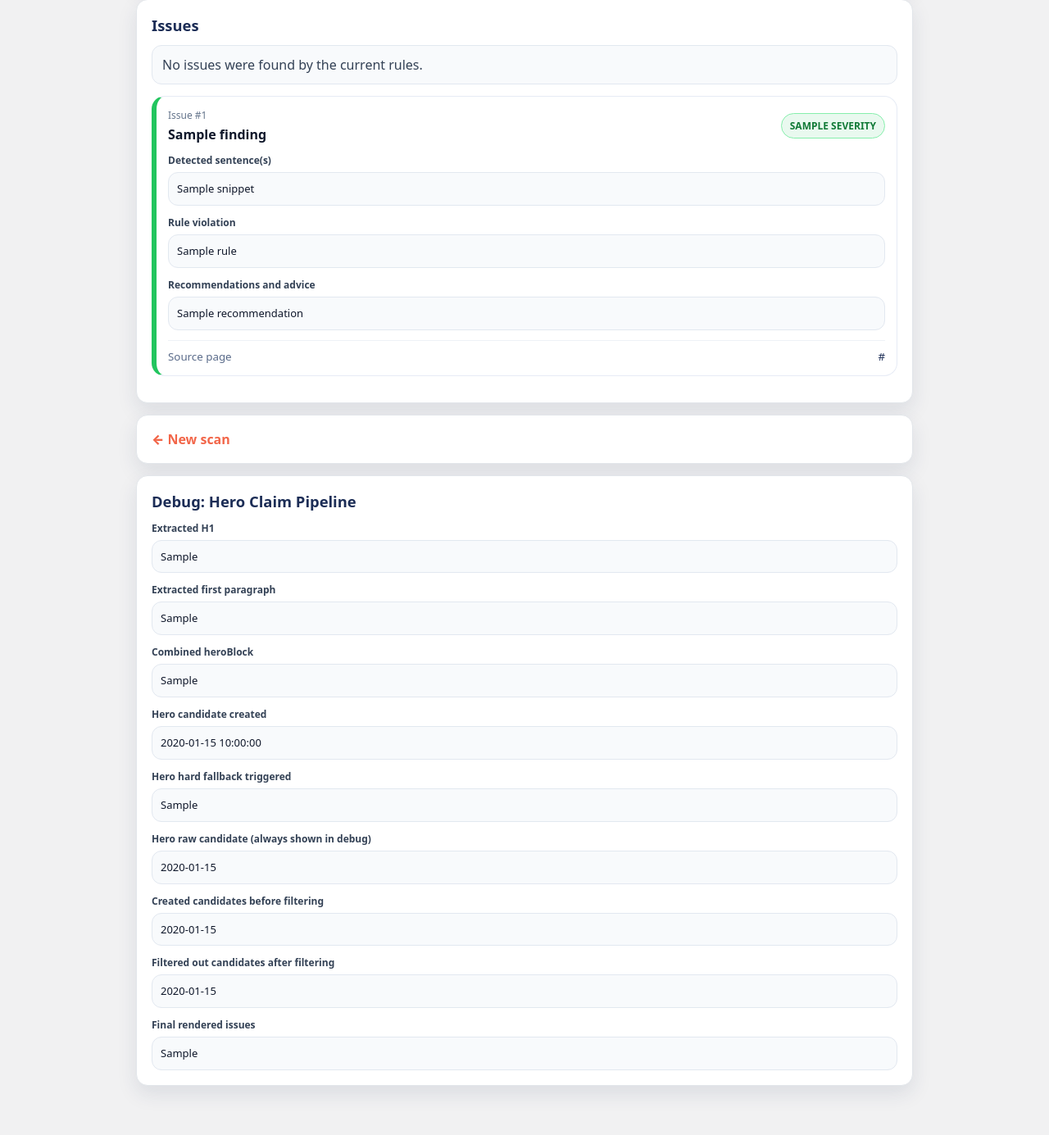
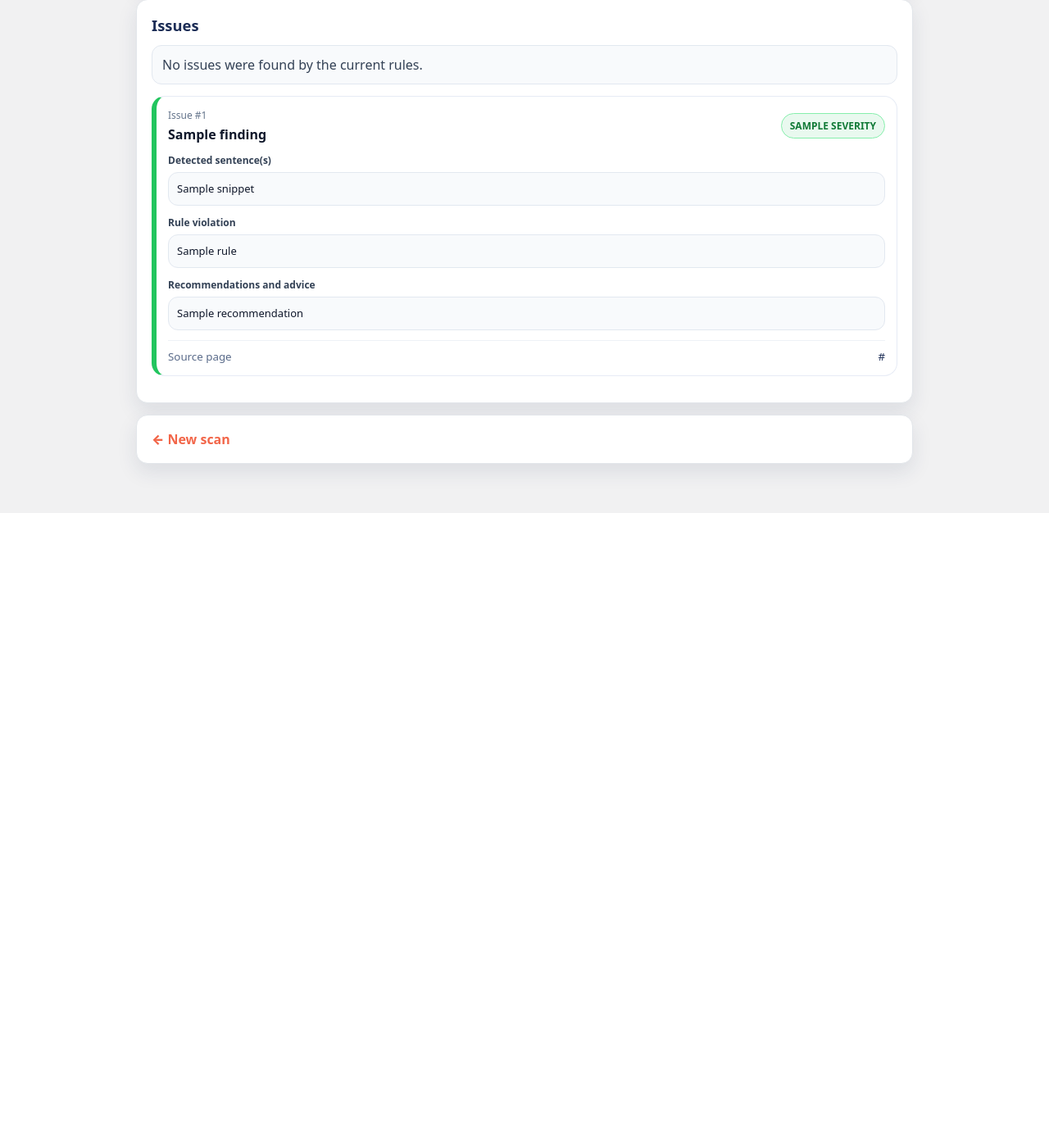
Before and after one commit to JayDee75/greencheck, a FastAPI app: template templates/report.html in a window 1280 px wide. Shown: the part 332-1717 px from the top of the page at 82% size. After the commit the page ends 958 px from the top, so only its background shows below. Run offline with FastAPI, Linux system fonts and the light colour scheme; the template is opened without the code that fills it: most values are stand-ins (such as "Sample title", 1, 10 or a date in 2020).

Commit message:
Remove debug hero claim pipeline UI from report

```diff
--- a/templates/report.html
+++ b/templates/report.html
@@ -117,47 +117,6 @@
       <a class="link" href="/">← New scan</a>
     </section>
 
-    {% if debug_data %}
-    <section class="card">
-      <h2 class="h2">Debug: Hero Claim Pipeline</h2>
-      <div class="issue-section">
-        <div class="issue-k">Extracted H1</div>
-        <div class="issue-box">{{ debug_data.extracted_h1 }}</div>
-      </div>
-      <div class="issue-section">
-        <div class="issue-k">Extracted first paragraph</div>
-        <div class="issue-box">{{ debug_data.extracted_first_paragraph }}</div>
-      </div>
-      <div class="issue-section">
-        <div class="issue-k">Combined heroBlock</div>
-        <div class="issue-box">{{ debug_data.hero_block }}</div>
-      </div>
-      <div class="issue-section">
-        <div class="issue-k">Hero candidate created</div>
-        <div class="issue-box">{{ debug_data.hero_candidate_created }}</div>
-      </div>
-      <div class="issue-section">
-        <div class="issue-k">Hero hard fallback triggered</div>
-        <div class="issue-box">{{ debug_data.hero_hard_fallback_triggered }}</div>
-      </div>
-      <div class="issue-section">
-        <div class="issue-k">Hero raw candidate (always shown in debug)</div>
-        <div class="issue-box">{{ debug_data.hero_raw_candidate }}</div>
-      </div>
-      <div class="issue-section">
-        <div class="issue-k">Created candidates before filtering</div>
-        <div class="issue-box">{{ debug_data.candidates_before_filtering|join(' || ') }}</div>
-      </div>
-      <div class="issue-section">
-        <div class="issue-k">Filtered out candidates after filtering</div>
-        <div class="issue-box">{{ debug_data.filtered_out_candidates_after_filtering|join(' || ') }}</div>
-      </div>
-      <div class="issue-section">
-        <div class="issue-k">Final rendered issues</div>
-        <div class="issue-box">{{ debug_data.final_rendered_issues|join(' || ') }}</div>
-      </div>
-    </section>
-    {% endif %}
   </main>
 </body>
 </html>
```
